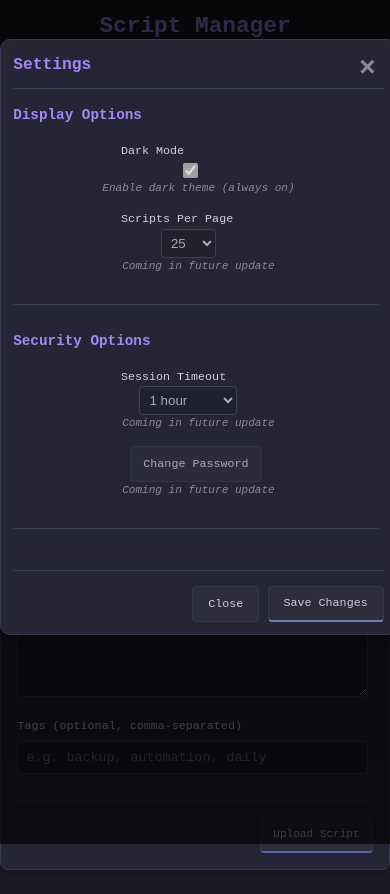
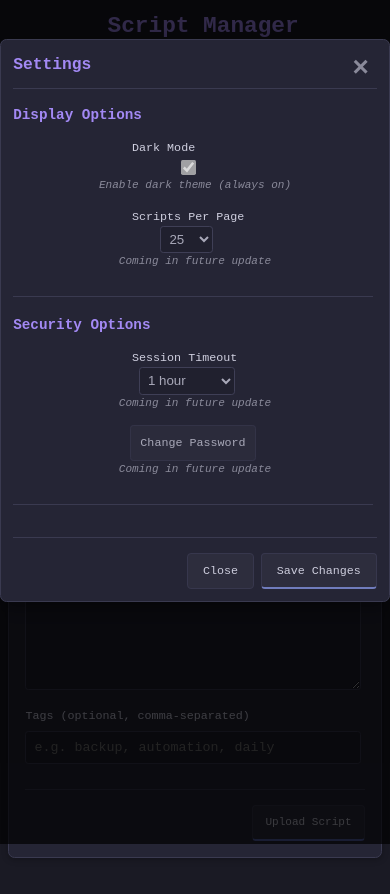
Before and after one commit to MatissJurevics/script-server, a website: page public/index.html in a window 390 px wide. Both pictures are taken after a click on the button "SETTINGS". Drawn offline with Linux system fonts and the light colour scheme; no server answers.

Commit message:
Fixed minor UI bug

```diff
--- a/public/index.html
+++ b/public/index.html
@@ -214,49 +214,49 @@
         }
 
         .settings-section {
-            margin-bottom: 25px;
+            margin-bottom: 1.5625rem;
             border-bottom: 1px solid #3a3a50;
-            padding-bottom: 15px;
+            padding-bottom: 0.9375rem;
         }
 
         .settings-section h3 {
             color: #a389f4;
             margin-top: 0;
-            margin-bottom: 15px;
+            margin-bottom: 0.9375rem;
             font-size: 1.1em;
         }
 
         .setting-item {
-            margin-bottom: 15px;
+            margin-bottom: 0.9375rem;
             display: flex;
             align-items: center;
             flex-wrap: wrap;
         }
 
         .setting-item label {
-            min-width: 150px;
+            min-width: 9.375rem;
             margin-bottom: 0 !important;
         }
 
         .setting-item select,
         .setting-item input[type="checkbox"] {
-            margin-right: 15px;
+            margin-right: 0.9375rem;
             background-color: #1e1e2c;
             border: 1px solid #4a4a64;
             color: #e0e0f0;
-            padding: 5px;
-            border-radius: 4px;
+            padding: 0.3125rem;
+            border-radius: 0.25rem;
         }
 
         .setting-item input[type="checkbox"] {
             transform: scale(1.2);
-            margin-right: 15px;
+            margin-right: 0.9375rem;
         }
 
         .setting-description {
             color: #8a8a9a;
             font-size: 0.85em;
-            margin-left: 5px;
+            margin-left: 0.3125rem;
             font-style: italic;
         }
 
@@ -264,8 +264,8 @@
             background-color: #2e2e3e;
             color: #e0e0f0;
             border: 1px solid #3a3a50;
-            border-radius: 4px;
-            padding: 6px 12px;
+            border-radius: 0.25rem;
+            padding: 0.375rem 0.75rem;
             font-size: 0.9em;
             cursor: not-allowed;
             opacity: 0.7;
@@ -286,6 +286,16 @@
             .form-container {
                 padding: 1.25rem !important;
             }
+
+            /* Adjust spacing for settings modal items */
+            .settings-section {
+                margin-bottom: 1.25rem;
+                padding-bottom: 0.9375rem;
+            }
+
+            .setting-item {
+                margin-bottom: 1rem;
+            }
         }
 
         @media screen and (max-width: 30em) { /* 480px */
@@ -295,8 +305,27 @@
                 width: 100%;
             }
 
+            .modal-body {
+                padding-right: 0.3125rem;
+            }
+
             .setting-item {
                 margin-bottom: 1rem;
+            }
+
+            .input-group {
+                margin-bottom: 0.75rem;
+            }
+
+            /* Ensure buttons have proper spacing */
+            .modal-footer {
+                gap: 0.5rem;
+            }
+
+            /* Adjust margins for modals */
+            .confirm-modal-content {
+                max-width: 100%;
+                padding: 1rem;
             }
         }
     </style>
--- a/public/style.css
+++ b/public/style.css
@@ -539,6 +539,8 @@ button:hover {
     .container {
         flex-direction: column;
         align-items: center;
+        margin-left: 0.625rem;
+        margin-right: 0.625rem;
     }
 
     .form-container, .list-container {
@@ -547,6 +549,9 @@ button:hover {
         margin-bottom: 1.25rem; /* 20px to rem */
         max-height: none !important;
         height: auto;
+        margin-left: auto;
+        margin-right: auto;
+        padding: 1rem; /* Reduced padding on tablet */
     }
 
     .form-container {
@@ -610,14 +615,37 @@ button:hover {
         font-size: 1.25rem;
     }
 
+    .container {
+        margin-left: 0;
+        margin-right: 0;
+        width: 100%;
+        box-sizing: border-box;
+    }
+
+    .form-container, .list-container {
+        width: 100%;
+        margin-left: 0;
+        margin-right: 0;
+        border-radius: 0.5rem;
+        padding: 0.875rem; /* Even smaller padding on mobile */
+        box-sizing: border-box;
+    }
+
     .header-container {
         flex-direction: column;
         gap: 0.9375rem; /* 15px to rem */
+        margin-left: 0;
+        margin-right: 0;
+        width: 100%;
     }
 
     .modal-content {
-        width: 95%;
+        width: 100%;
         padding: 0.9375rem; /* 15px to rem */
+        margin-left: 0;
+        margin-right: 0;
+        border-radius: 0.5rem;
+        box-sizing: border-box;
     }
 
     #scriptList li {
@@ -639,6 +667,14 @@ button:hover {
 @media screen and (max-width: 20em) { /* 320px */
     html {
         font-size: 12px;
+    }
+
+    body {
+        padding: 0.5rem;
+    }
+
+    .form-container, .list-container {
+        padding: 0.75rem;
     }
 
     .toast {
```
Also changed, not shown: Screenshot From 2025-05-09 21-03-02.png (renamed from screenshot.png).
